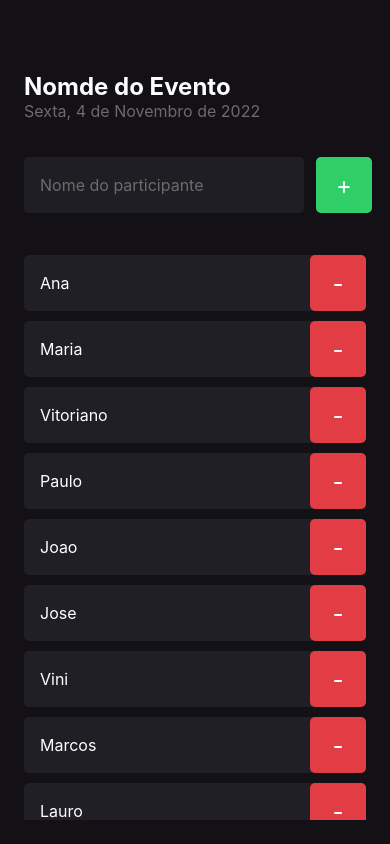
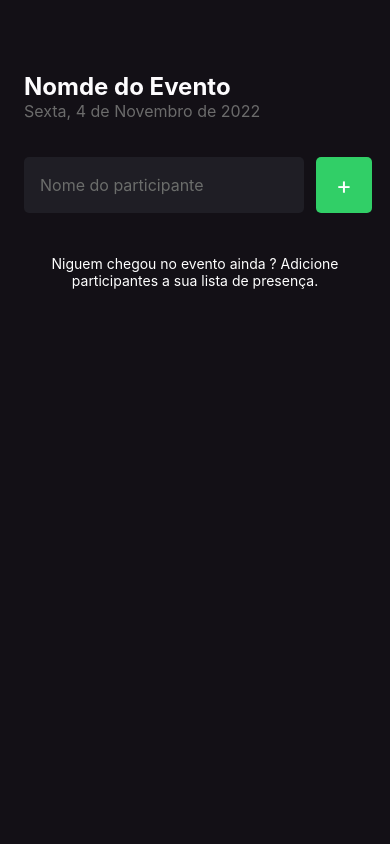
Before and after one commit to Vitoriano/imhere, a React Native app: screen / in a window 390 px wide. Built offline with nearby package versions, Linux system fonts and the light colour scheme.

Commit message:
Usando hooks useState

```diff
--- a/src/screens/Home/index.tsx
+++ b/src/screens/Home/index.tsx
@@ -1,3 +1,4 @@
+import React, { useState } from 'react';
 import { Text, View, TextInput, TouchableOpacity, FlatList, Alert } from "react-native";
 
 import { Participant } from "../../components/Participant";
@@ -6,26 +7,31 @@ import { styles } from './styles';
 
 export function Home() {
 
-  const participants = ['Ana', 'Maria', 'Vitoriano', 'Paulo', 'Joao', 'Jose', 'Vini', 'Marcos', 'Lauro', 'Jorel', 'Biro'];
+  const [participants, setParticipants] = useState<string[]>([]);
+  const [participantName, setParticipantName] = useState('');
 
   function hanldeParticipantAdd() {
-    if(participants.includes("Vitoriano")) {
+    if(participants.includes(participantName)) {
       return Alert.alert(`Participante Existe `, "Já existe!")
     }
+
+    setParticipants(prevState => [...prevState, participantName]);
+    setParticipantName('');
   }
 
   function handleParticipantRemove( name: String) {
-    Alert.alert("Remover", `Remover o participanete ${name} ?`, [
+
+    Alert.alert("Remover", `Remover o participante ${name} ?`, [
       {
         text: 'Sim',
-        onPress: () => Alert.alert("Deletado!")
+        onPress: () => setParticipants(prevState => prevState.filter(participant => participant !== name) )
       },
       {
         text: 'Não',
         style: 'cancel'
       }
     ])
-    console.log(`Remove: ${name}`);
+
   }
 
   return (
@@ -48,6 +54,8 @@ export function Home() {
             style={styles.input}
             placeholder="Nome do participante"
             placeholderTextColor="#6b6d6b"
+            onChangeText={setParticipantName}
+            value={participantName}
           />
 
           <TouchableOpacity
```
